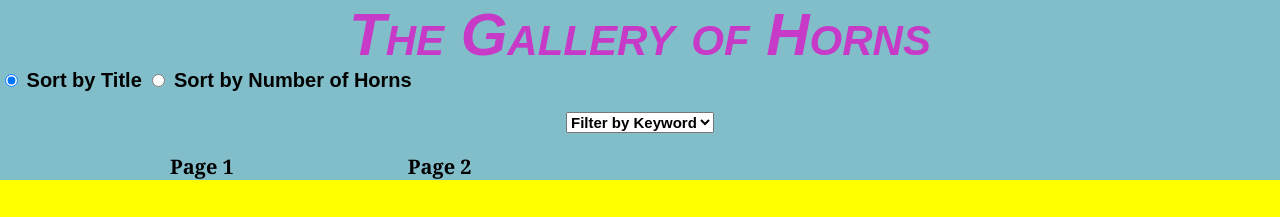
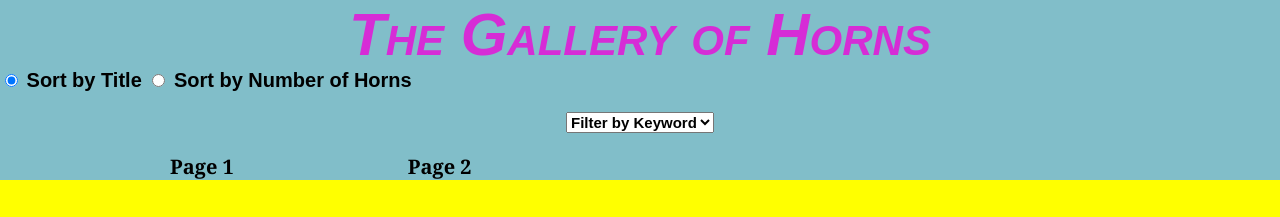
Before and after one commit to rjimmy2512/lab-03, a plain HTML site: page index.html in a window 1280 px wide. Shown: the top 217 px of the page. Drawn offline with nearby package versions, Linux system fonts and the light colour scheme.

Commit message:
resub for better grade

```diff
--- a/css/base.css
+++ b/css/base.css
@@ -37,7 +37,7 @@ header ul li {
 }
 
 #image-container div {
-flex-wrap: wrap;
+  flex-wrap: wrap;
 }
 
 #image-container p {
--- a/css/layouts.css
+++ b/css/layouts.css
@@ -3,7 +3,7 @@ body {
 }
 
 h1 {
-  color: rgb(199, 57, 199);
+  color: rgb(214, 44, 214);
 }
 
 #image-container p:hover {
--- a/css/modules.css
+++ b/css/modules.css
@@ -4,7 +4,6 @@ div img {
   border-radius: 10px;
 }
 
-
 header ul li:hover {
   color: rgb(222, 245, 222);
 }
```
Also changed, not shown: index.html (+0 -1 lines), js/app.js (+7 -0 lines).
